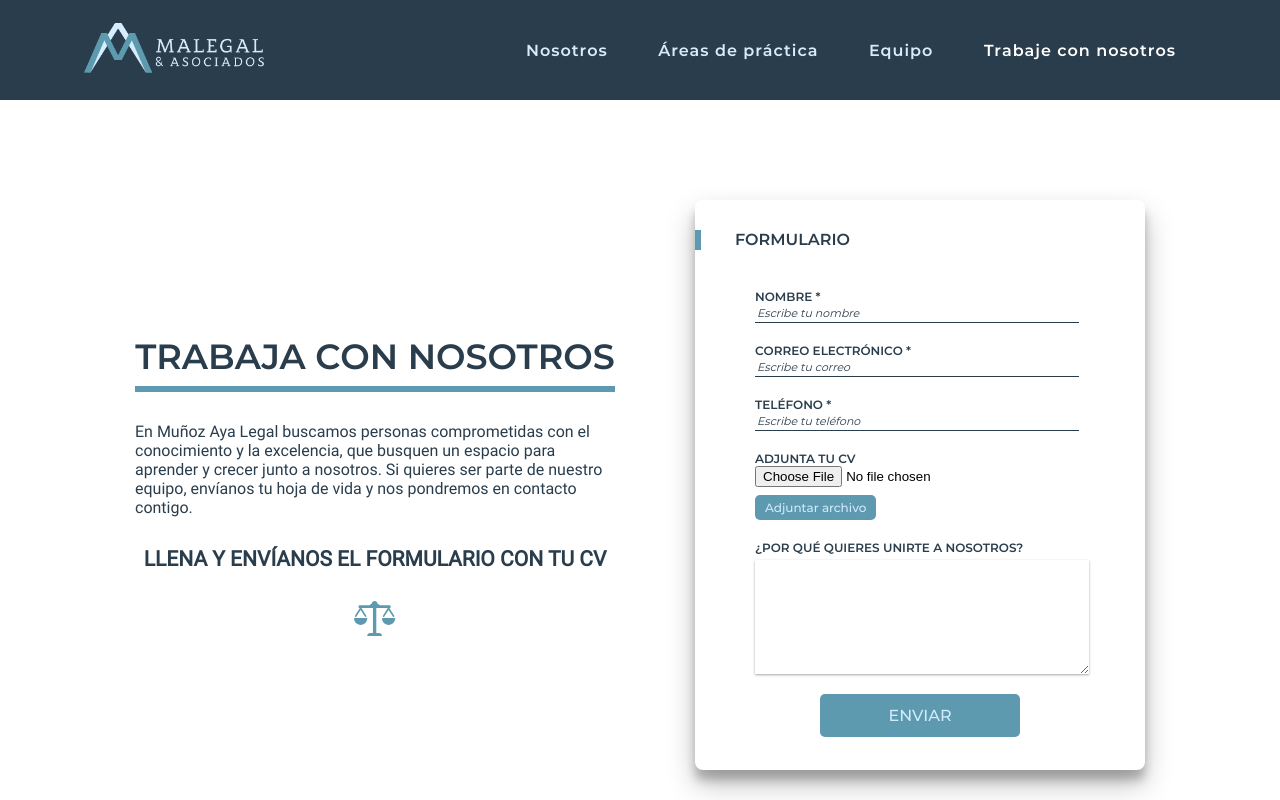
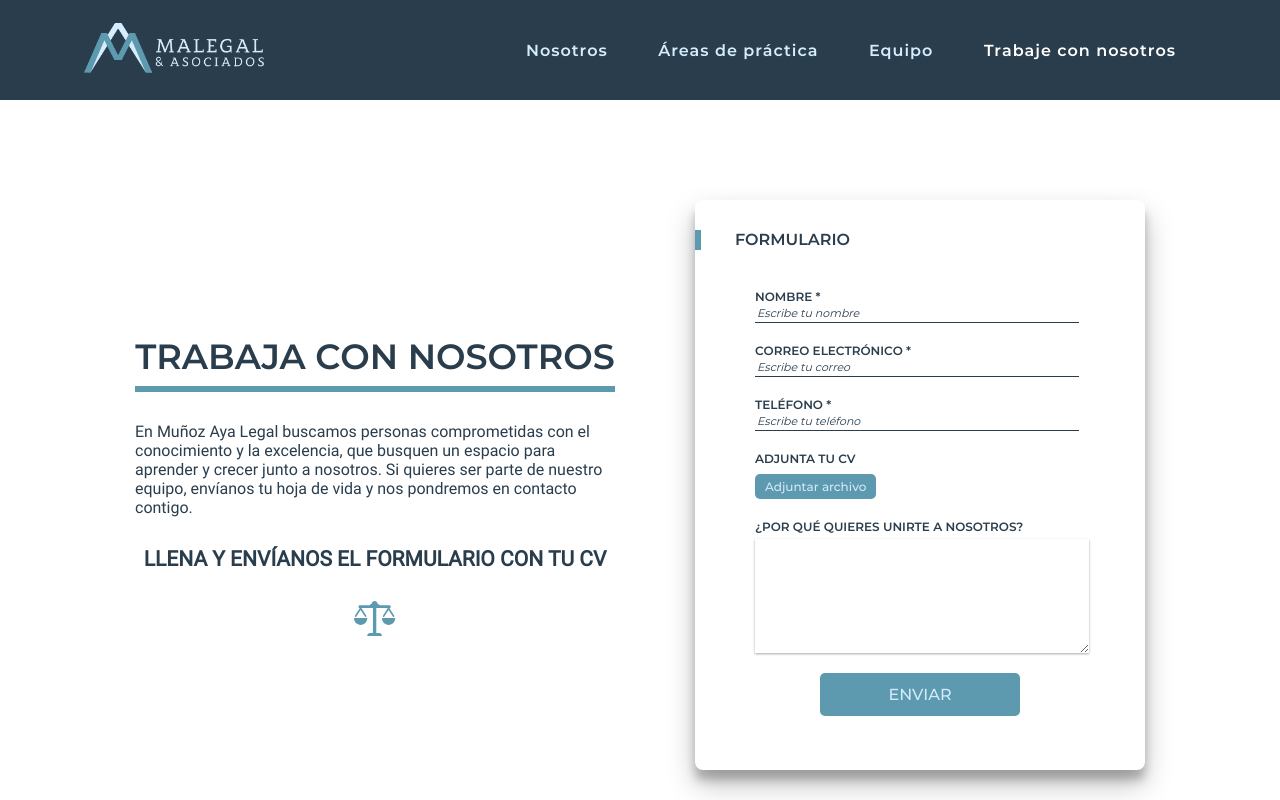
Before and after one commit to fcor/malegal, a React (Create React App) app: page /trabajo in a window 1280 px wide. Shown: the top 800 px of the page. Built offline with nearby package versions, Linux system fonts and the light colour scheme.

Commit message:
Submit component ok

```diff
--- a/src/App.css
+++ b/src/App.css
@@ -163,10 +163,6 @@ body.no-scroll{
   justify-content: space-between;
   padding: 10px 40px 10px 20px;
   /* border: 1px solid red; */
-}
-
-.navbar.classic{
-
 }
 
 .navbar.home .menu{
@@ -472,10 +468,6 @@ body.no-scroll{
     /* background-image: url('./assets/img/8.jpg'); */
     height: calc(100vh - 322.467px);
   }
-  .top-section-text{
-    /* height: calc(58vh - 250px); */
-    /* display: none; */
-  }
 }
 
 @media screen and (max-width: 700px) {
@@ -766,12 +758,6 @@ body.no-scroll{
   padding: 0 !important;
 }
 
-.team-modal{
-  /* width: 300px;
-  height: 300px; */
-
-}
-
 .modal-left{
   width: 44%;
   /* border: 1px solid red; */
@@ -996,14 +982,14 @@ body.no-scroll{
   margin: 10px 0;
 }
 
-.work-form-submit button{
+.work-form-submit label{
   background-color: #5D9AAF;
   color: #D2EAFC;
   font-family: 'Montserrat';
   text-align: center;
   font-size: 12px;
   font-weight: 500;
-  padding: 5px 10px;;
+  padding: 5px 10px;
   border: none;
   /* width: 200px; */
   margin: 8px 0 0px 0;
@@ -1014,8 +1000,22 @@ body.no-scroll{
   will-change: transform;
 }
 
-.work-form-submit button:active{
+.work-form-submit input{
+  display: none;
+}
+
+.work-form-submit label:active{
   transform: scale(.9);
+}
+
+.work-form-submit .file{
+  margin: 6px 0 0 10px;
+  color: #5D9AAF;
+  font-family: 'Montserrat';
+  text-align: center;
+  font-size: 12px;
+  font-weight: 500;
+  padding: 5px 10px;
 }
 
 .work-form-textarea{
--- a/src/components/Trabajo.jsx
+++ b/src/components/Trabajo.jsx
@@ -27,6 +27,21 @@ const getInputDetails = (type) => {
 }
 
 class Trabajo extends React.Component {
+  constructor(props){
+    super(props)
+    this.state = {
+      name: '',
+      email: '',
+      phone: '',
+      isFileLoaded: false,
+      isLoadingFile: null,
+      fileName: '',
+      text: ''
+    }
+    this.handleSelectedFile = this.handleSelectedFile.bind(this)
+    this.handleSubmit = this.handleSubmit.bind(this)
+    this.uploadFile = this.uploadFile.bind(this)
+  }
 
   componentDidMount(){
     window.scrollTo(0, 0)
@@ -50,32 +65,48 @@ class Trabajo extends React.Component {
       })
   }
 
-  handleSelectedFile(e){
-    e.preventDefault();
-    const file = e.target.files[0]
+  uploadFile(file){
     const data = new FormData()
     data.append('upload', file)
     fetch('http://killpop-api.glitch.me/uploadFile', {
       method: 'POST',
-      body: data // This is your file object
+      body: data
       }).then(
-        response => console.log(response)
-        // response.json() // if the response is a JSON object
+        response => response.json() // if the response is a JSON object
       ).then(
-        success => console.log(success) // Handle the success response object
+        success => {
+          console.log(success) // Handle the success response object
+          this.setState({
+            isLoadingFile: false,
+            isFileLoaded: true,
+            fileName: file.name
+          })
+        }
       ).catch(
         error => console.log(error) // Handle the error response object
       )
+  }
 
+  handleSelectedFile(e){
+    e.preventDefault();
+    const file = e.target.files[0]
+
+    this.setState(() => {
+      return {isLoadingFile: true, isFileLoaded:false}
+    }, () => this.uploadFile(file))
   }
 
   render() {
+    const { isFileLoaded, fileName, isLoadingFile } = this.state
     return(
       <div className="work-box row">
         <WorkCard />
         <WorkForm
           handleSubmit={this.handleSubmit}
           handleSelectedFile={this.handleSelectedFile}
+          isFileLoaded={isFileLoaded}
+          isLoadingFile={isLoadingFile}
+          fileName={fileName}
         />
       </div>
     )
@@ -96,7 +127,7 @@ const WorkCard = () =>
     <SVG />
   </div>
 
-const WorkForm = ({handleSubmit, handleSelectedFile}) =>
+const WorkForm = ({handleSubmit, handleSelectedFile, isLoadingFile, isFileLoaded, fileName}) =>
   <div className="work-form">
     <div className="rect"></div>
     <header>FORMULARIO</header>
@@ -104,7 +135,12 @@ const WorkForm = ({handleSubmit, handleSelectedFile}) =>
       <Input variant="name" />
       <Input variant="email" />
       <Input variant="phone" />
-      <Submit handleSelectedFile={handleSelectedFile}  />
+      <Submit
+        handleSelectedFile={handleSelectedFile}
+        isFileLoaded={isFileLoaded}
+        isLoadingFile={isLoadingFile}
+        fileName={fileName}
+      />
       <TextArea />
       <button onClick={handleSubmit} className="submit">
         ENVIAR
@@ -128,18 +164,28 @@ const Input = ({variant}) => {
   )
 }
 
-const Submit = ({handleSelectedFile}) =>
+const Submit = ({handleSelectedFile, isLoadingFile, isFileLoaded, fileName}) =>
   <div className="work-form-submit column">
     <p className="work-form-labels">
       ADJUNTA TU CV
     </p>
-    <input  type="file" name="upload" onChange={handleSelectedFile} />
-    <button>Adjuntar archivo</button>
-    {/* <form method="post" enctype="multipart/form-data" action="http://killpop-api.glitch.me/uploadFile">
-      <label for="file">Upload a file</label>
-      <input type="file" name="upload"/>
-      <input type="submit" class="button"/>
-    </form> */}
+    <div className="row">
+      <label htmlFor="file-upload">
+        Adjuntar archivo
+      </label>
+      <input
+        id="file-upload"
+        type="file"
+        name="upload"
+        onChange={handleSelectedFile}
+      />
+      {isLoadingFile &&
+        <p className="file">Cargando...</p>
+      }
+      {isFileLoaded &&
+        <p className="file">{fileName}</p>
+      }
+    </div>
   </div>
 
 const TextArea = () =>
```
